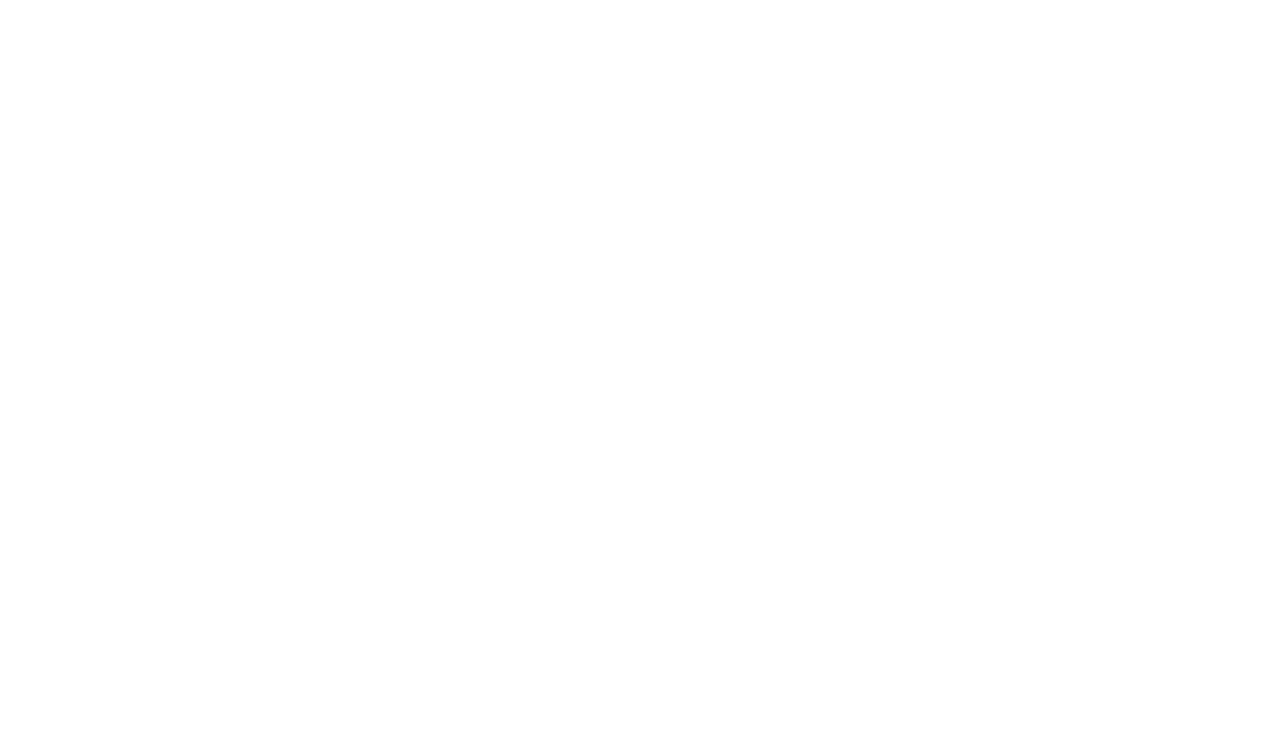
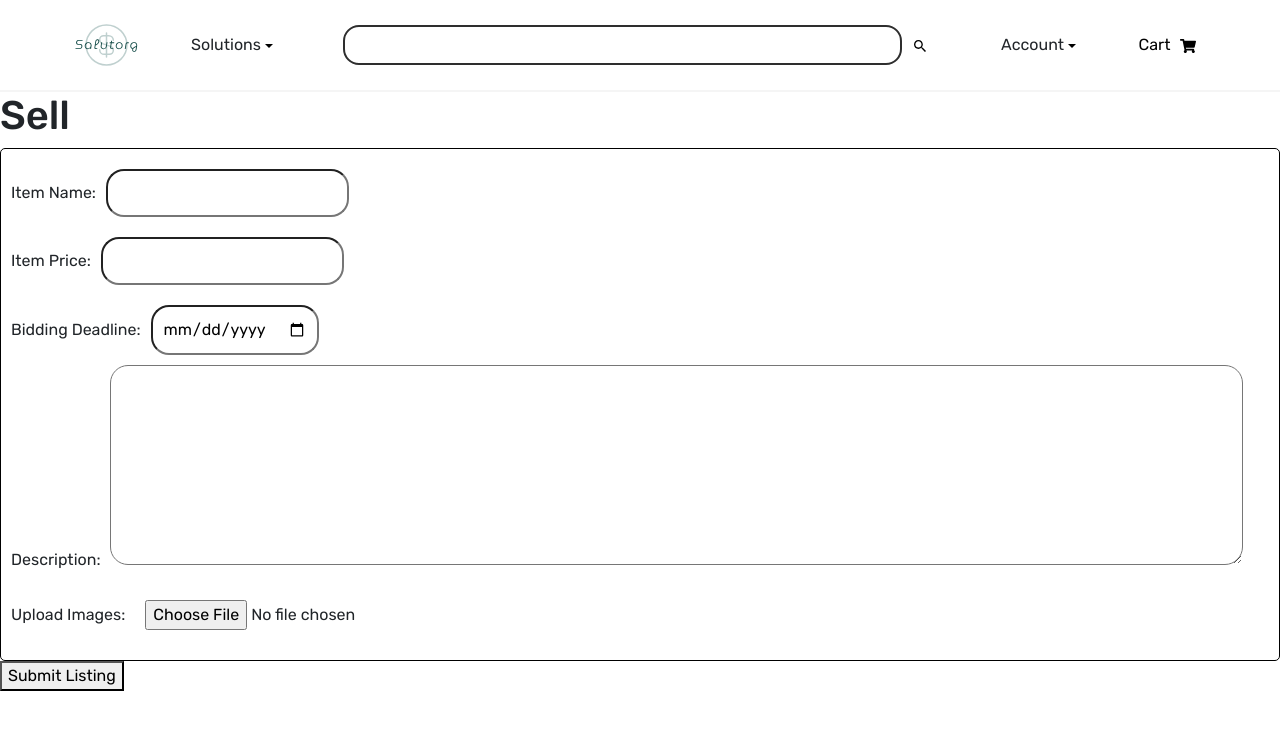
Before and after one commit to israelpina004/Salutorg_SEFP, a React (Create React App) app: page /sell-form in a window 1280 px wide. Before the commit this address had no page. Shown: the top 730 px of the page. Built offline with nearby package versions, Linux system fonts and the light colour scheme.

Commit message:
Added Listings and Purchases Page

```diff
--- a/src/App.js
+++ b/src/App.js
@@ -5,6 +5,10 @@ import Home from "./Pages/Home/home";
 import Login from "./Pages/Login/login";
 import Register from "./Pages/Register/register";
 import ApplicationSubmit from "./Pages/ApplicationSubmit/app-submitted"
+import Purchases from "./Pages/Purchases/purchases";
+import Listings from "./Pages/ListItem/Listings";
+import SellForm from "./Pages/ListItem/sellForm";
+import RentForm from "./Pages/ListItem/rentForm";
 
 function App() {
   return (
@@ -16,6 +20,12 @@ function App() {
         <Route path = "/login" element={<Login />} />
         <Route path = "/register" element={<Register />} />
         <Route path="/app-submitted" element={<ApplicationSubmit />} />
+        <Route path="/purchases" element={<Purchases />} />
+        <Route path="/listings" element={<Listings />} />
+        <Route path="/sell-form" element={<SellForm />} />
+        <Route path="/rent-form" element={<RentForm />} />
+
+
       </Routes>
     </BrowserRouter>
     </>
--- a/src/Components/Header/header.js
+++ b/src/Components/Header/header.js
@@ -7,7 +7,7 @@ import { Label } from "@mui/icons-material";
 import { useState } from "react";
 
 const Header =()=> {
-    const [isLoggedIn, setIsLoggedIn] = useState(false); // Initially logged out; Set true for testing later!
+    const [isLoggedIn, setIsLoggedIn] = useState(true); // Initially logged out; Set true for testing later!
 
     const handleSignOut = () => {
         setIsLoggedIn(false);
@@ -84,7 +84,13 @@ const Header =()=> {
                                         <FaUser className="icon1" /> View Profile
                                     </li>
                                     <li class="dropdown_item">
-                                        <FaClipboardList className="icon2" /> Purchases
+                                        <FaClipboardList className="icon2" />
+                                        <Link to="/purchases"> Purchases </Link>
+
+                                        <li class="dropdown_item">
+                                        <FaEnvelopeOpenText className="icon7" />
+                                        <Link to="/listings">Listings</Link>
+                                    </li>
                                     </li>
                                     <li class="dropdown_item">
                                         <FaStar className="icon3" /> Review
--- /dev/null
+++ b/src/Pages/ListItem/Listings.js
@@ -0,0 +1,23 @@
+import Header from "../../Components/Header/header";
+import { Link } from "react-router-dom";
+import React, {useState} from 'react';
+
+const Listings=()=> {
+    const [Items, setItems]=useState([]);
+
+    /*This is to probably update the purchases page
+    const Updatelistings=(prop)=>{
+        const newlisting={
+        }
+    }*/
+        return(
+            <>
+            <Header></Header>
+            <h1>Listings</h1>
+            <Link to="/sell-form"><button>Sell an Item</button></Link>
+            <Link to="/rent-form"><button>Rent an Item</button></Link>
+
+            </>
+        )
+}
+export default Listings
--- /dev/null
+++ b/src/Pages/ListItem/form.css
@@ -0,0 +1,29 @@
+.listing{
+    border: 1px solid black;
+    max-width: auto;
+    margin: 0 auto;
+    text-align: left;
+    padding: 10px;
+    border-radius: 5px;
+    overflow: hidden;
+    max-height: auto;
+}
+
+.listing input{
+    padding: 10px;
+    margin: 10px;
+    margin-left: 10px;
+    border-radius: 18px;
+    min-height: 100%;
+    align-items: center;
+    max-width: 500px;
+
+
+}
+
+.listing textarea{
+    margin-left: 10px;
+    border-radius: 18px;
+    height: 200px;
+    width: 90%;
+}
--- /dev/null
+++ b/src/Pages/ListItem/rentForm.js
@@ -0,0 +1,59 @@
+import { useState } from "react";
+import Header from "../../Components/Header/header";
+import './form.css';
+
+const RentForm=()=> {
+
+    const [itemName, setName]= useState('')
+    const [itemPrice, setPrice]= useState('')
+    const [itemDeadline, setDeadline]= useState('')
+    const [itemDescription, setDescription]= useState("")
+
+    const sendData=()=>{
+        /*
+        This is to send the inputted info to the purchases page
+            <Updatelistings name={itemName} price={itemPrice}> </Updatelistings>
+        */
+    }
+
+    return(
+        <>
+        <Header> </Header>
+        <h1>Rent</h1>
+        <div className="list">
+            <form className="listing">
+            <label className="labels">Item Name: </label>
+            <input
+                type="text"
+                required
+                value={itemName}
+                onChange={(e) => setName(e.target.value)}
+            ></input>
+        <br />
+            <label >Item Rate per Day: </label>
+            <input
+                type="number"
+                required
+                value={itemPrice}
+                onChange={(e) => setPrice(e.target.value)}
+            ></input>
+        <br />
+            <label className="labels">Description: </label>
+            <textarea
+                type="text"
+                required
+                value={itemDescription}
+                onChange={(e) => setDescription(e.target.value)}
+            ></textarea>
+        <br />
+            <label className="labels">Upload Images: </label>
+            <input
+                type="file"
+            ></input>
+            </form>
+            <button onclick={sendData}>Submit Listing</button>
+        </div>
+        </>
+    )
+}
+export default RentForm
--- /dev/null
+++ b/src/Pages/ListItem/sellForm.js
@@ -0,0 +1,67 @@
+import { useState } from "react";
+import Header from "../../Components/Header/header";
+import './form.css';
+
+const SellForm=()=> {
+
+    const [itemName, setName]= useState('')
+    const [itemPrice, setPrice]= useState('')
+    const [itemDeadline, setDeadline]= useState('')
+    const [itemDescription, setDescription]= useState("")
+
+    const sendData=()=>{
+        /*
+        This is to send the inputted info to the purchases page
+            <Updatelistings name={itemName} price={itemPrice}> </Updatelistings>
+        */
+    }
+
+    return(
+        <>
+        <Header> </Header>
+        <h1>Sell</h1>
+        <div className="list">
+            <form className="listing">
+            <label className="labels">Item Name: </label>
+            <input
+                type="text"
+                required
+                value={itemName}
+                onChange={(e) => setName(e.target.value)}
+            ></input>
+        <br />
+            <label >Item Price: </label>
+            <input
+                type="number"
+                required
+                value={itemPrice}
+                onChange={(e) => setPrice(e.target.value)}
+            ></input>
+        <br />
+            <label className="labels">Bidding Deadline: </label>
+            <input
+                type="date"
+                required
+                value={itemDeadline}
+                onChange={(e) => setDeadline(e.target.value)}
+            ></input>
+        <br />
+            <label className="labels">Description: </label>
+            <textarea
+                type="text"
+                required
+                value={itemDescription}
+                onChange={(e) => setDescription(e.target.value)}
+            ></textarea>
+        <br />
+            <label className="labels">Upload Images: </label>
+            <input
+                type="file"
+            ></input>
+            </form>
+            <button onclick={sendData}>Submit Listing</button>
+        </div>
+        </>
+    )
+}
+export default SellForm
--- /dev/null
+++ b/src/Pages/Purchases/purchases.css
@@ -0,0 +1,40 @@
+.purchase{
+    border: none;
+    border-radius: 5px;
+    list-style: none;
+    background-color: hsl(35, 73%, 88%);
+    margin-top: 20px;
+    margin-right:20px;
+    overflow: hidden;
+    font-size: 20px;
+}
+
+.purchase-info{
+    padding: 20px;
+    display: flow-root;
+    font-family: Arial, sans-serif;
+
+}
+
+.rate-seller-button{
+    background-color: rgb(138, 202, 220);
+    border: none;
+    border-radius: 5px;
+    height: 35px;
+    text-align: center;
+}
+
+.purchase-image{
+    float: left;
+    border-radius: 10px;
+    margin: 20px;
+    max-height: 100%;
+    object-fit: cover;
+
+}
+
+.title{
+    margin-left: 15px;
+    font-family: Rubik, sans-serif;
+
+}
--- /dev/null
+++ b/src/Pages/Purchases/purchases.js
@@ -0,0 +1,41 @@
+//import { Link } from "react-router-dom";
+import React, {useState} from 'react';
+import './purchases.css'
+import Header from "../../Components/Header/header";
+
+    const Purchases=()=> {
+        const [Items, setItems]=useState([]);
+
+        const addPurchase=()=>{
+            const newPurchase={
+                image: 1,
+                id: 1,
+                name: "Item Name",
+                price: 70.99,
+                date: Date(),
+            };
+            setItems((prevPurchases) => [newPurchase, ...prevPurchases]);
+        }
+        const itemsList=Items.map(item =>
+            <div className='purchase'>
+                <img className="purchase-image" src="https://picsum.photos/200" alt="Item" />
+                <div className='purchase-info'>
+                    <li key={item}>Order Number: {item.id} <br />{item.name} <br /> US ${item.price} <br /> Order Date: {item.date}</li>
+                    <button className='rate-seller-button'>Rate Seller</button>
+                </div>
+            </div>)
+
+        return(
+            <>
+            <Header>Header</Header>
+            <h1 className='title22222'>Purchase History</h1>
+            <div>
+                <button onClick={addPurchase}> Add Purchase</button>
+            </div>
+            <div>
+                <ul>{itemsList}</ul>
+            </div>
+            </>
+        )
+    }
+export default Purchases;
```
Also changed, not shown: 1 other file (tests, documents, lock files or other folders).
